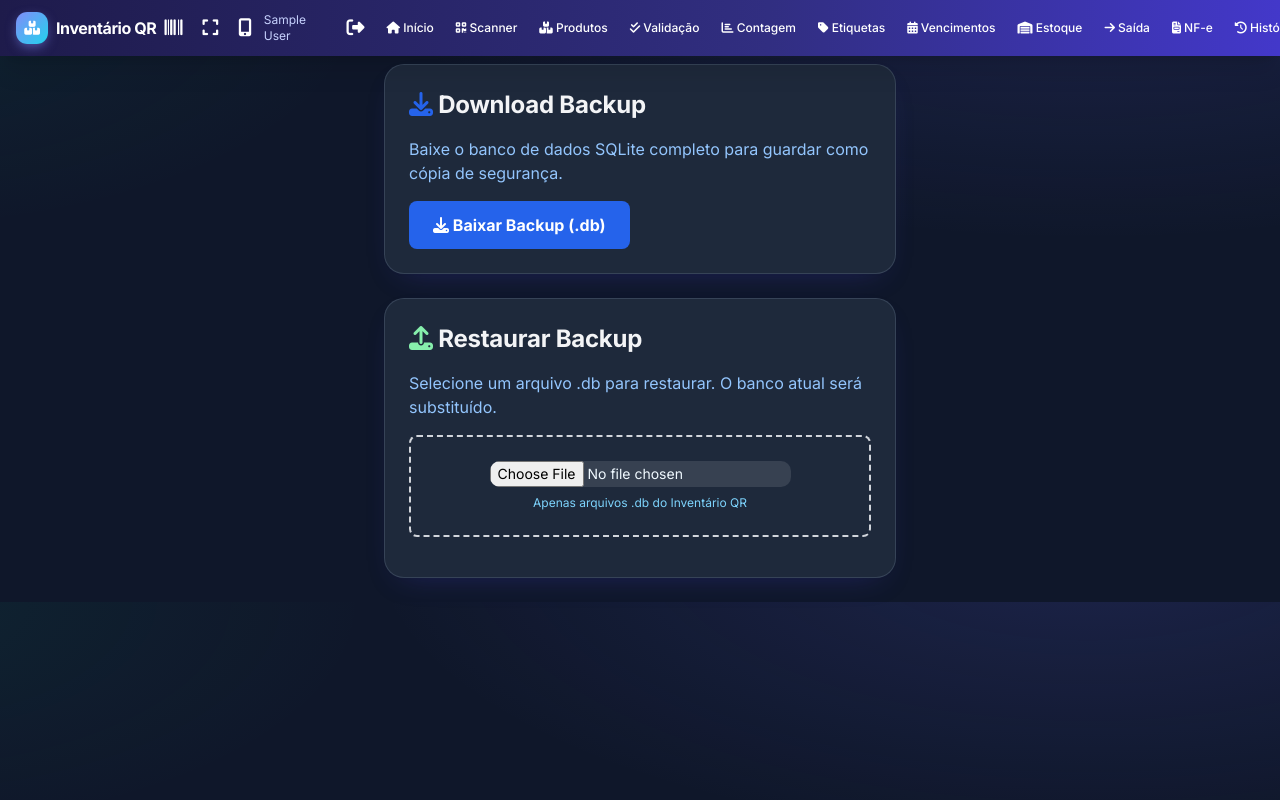
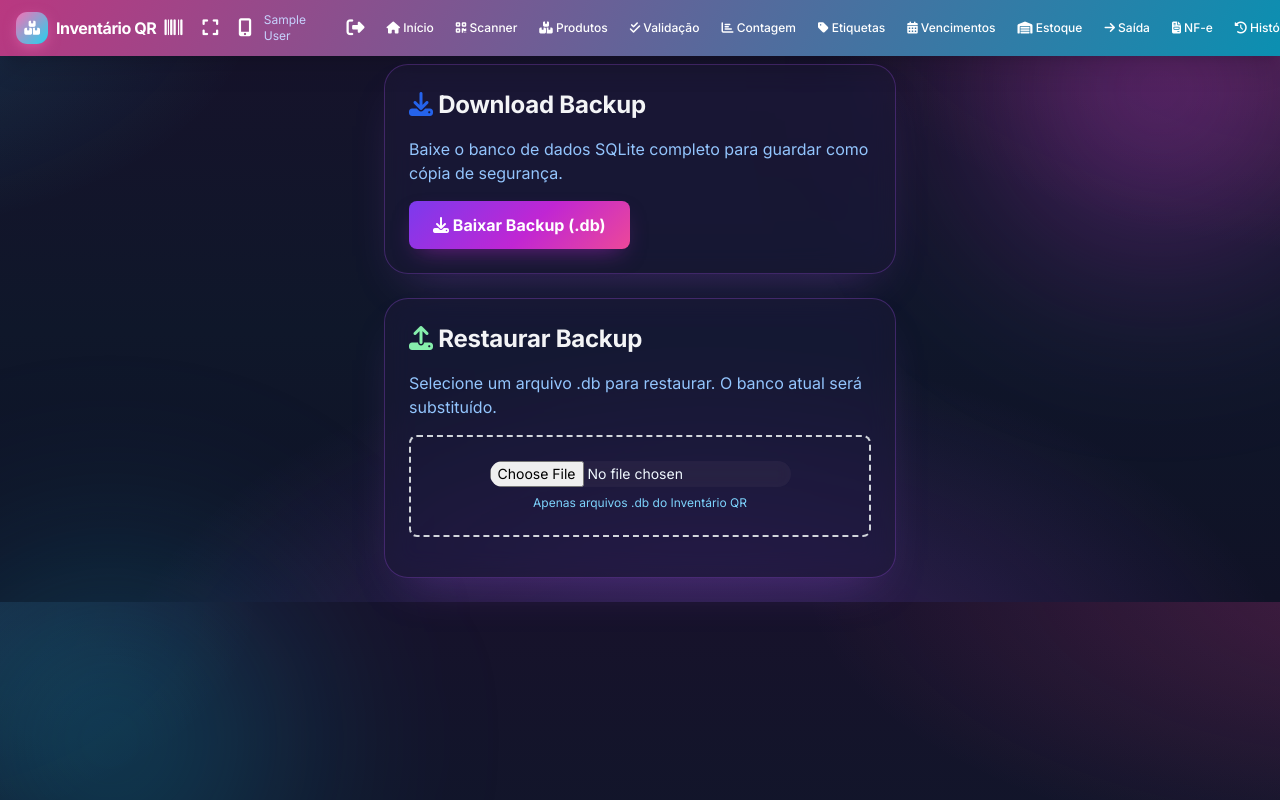
Before and after one commit to souzafabricio28-blip/inventario-qr, a Flask app: page /backup in a window 1280 px wide. Run offline with Flask 3, Linux system fonts and the light colour scheme; the visitor is signed in with stand-in values (Sample User, id 1); data that the repository does not hold is empty; some libraries are stand-ins or nearby versions.

Commit message:
visual: novo tema glass colorido (fundo vibrante, cards vidro com blur, navbar aurora, botões em gradiente roxo/rosa/ciano)

```diff
--- a/templates/base.html
+++ b/templates/base.html
@@ -7,7 +7,7 @@
     <meta name="apple-mobile-web-app-status-bar-style" content="black-translucent">
     <meta name="apple-mobile-web-app-title" content="Inv QR">
     <meta name="mobile-web-app-capable" content="yes">
-    <meta name="theme-color" content="#4338ca">
+    <meta name="theme-color" content="#7c3aed">
     <link rel="manifest" href="/static/manifest.json">
     <link rel="apple-touch-icon" href="/static/apple-touch-icon.png">
     <link rel="icon" type="image/png" sizes="192x192" href="/static/icon-192.png">
@@ -19,16 +19,39 @@
     <link rel="preconnect" href="https://fonts.gstatic.com" crossorigin>
     <link href="https://fonts.googleapis.com/css2?family=Inter:wght@400;500;600;700;800&display=swap" rel="stylesheet">
     <style>
-body { font-family: 'Inter', 'Segoe UI', system-ui, sans-serif; transition: background 0.3s, color 0.3s;
-            background:
-                radial-gradient(1200px 500px at 85% -10%, rgba(99,102,241,0.10), transparent 60%),
-                radial-gradient(900px 420px at -10% 0%, rgba(16,185,129,0.07), transparent 55%),
-                #f8fafc; background-attachment: fixed; }
+body {
+        font-family: 'Inter', 'Segoe UI', system-ui, sans-serif; transition: background 0.3s, color 0.3s;
+        background:
+            radial-gradient(1100px 520px at 110% -5%, rgba(236, 72, 153, 0.18), transparent 55%),
+            radial-gradient(900px 480px at -15% 0%, rgba(34, 211, 238, 0.16), transparent 50%),
+            radial-gradient(1000px 620px at 55% 120%, rgba(168, 85, 247, 0.20), transparent 60%),
+            linear-gradient(180deg, #fdf4ff 0%, #f5f3ff 45%, #f0f9ff 100%);
+        background-attachment: fixed;
+        position: relative;
+    }
+        /* Blobs de brilho decorativos (glass) */
+        body::before, body::after {
+            content: ""; position: fixed; z-index: 0; border-radius: 50%;
+            filter: blur(90px); pointer-events: none;
+        }
+        body::before {
+            width: 480px; height: 480px; top: -150px; right: -120px;
+            background: radial-gradient(circle, rgba(217, 70, 239, 0.38), transparent 70%);
+        }
+        body::after {
+            width: 520px; height: 520px; bottom: -200px; left: -150px;
+            background: radial-gradient(circle, rgba(34, 211, 238, 0.32), transparent 70%);
+        }
+        body.dark::before { background: radial-gradient(circle, rgba(217, 70, 239, 0.42), transparent 70%); }
+        body.dark::after { background: radial-gradient(circle, rgba(6, 182, 212, 0.34), transparent 70%); }
+        main { position: relative; z-index: 1; }
         body.dark { background:
-            radial-gradient(1200px 500px at 85% -10%, rgba(99,102,241,0.16), transparent 60%),
-            radial-gradient(900px 420px at -10% 0%, rgba(16,185,129,0.08), transparent 55%),
-            #0f172a; color: #f3f4f6; }
-        body.dark .bg-white { background: #1e293b; }
+            radial-gradient(1100px 520px at 110% -5%, rgba(236, 72, 153, 0.22), transparent 55%),
+            radial-gradient(900px 480px at -15% 0%, rgba(34, 211, 238, 0.18), transparent 50%),
+            radial-gradient(1000px 620px at 55% 120%, rgba(168, 85, 247, 0.28), transparent 60%),
+            linear-gradient(180deg, #17122b 0%, #0f172a 55%, #101226 100%);
+            color: #f3f4f6; }
+        body.dark .bg-white { background: rgba(30, 27, 52, 0.55); backdrop-filter: blur(14px); }
         body.dark .text-gray-600 { color: #93c5fd !important; } /* AZUL CLARO (era d1d5db quase-branco) */
         body.dark .text-gray-500 { color: #93c5fd !important; } /* AZUL CLARO (era d1d5db quase-branco) */
         body.dark .text-gray-400 { color: #7dd3fc !important; }
@@ -85,74 +108,151 @@ body.dark .sortable:hover { background-color: #475569; }
         .kiosk-btn { position: fixed; bottom: 20px; right: 20px; z-index: 999; opacity: 0.5; }
         .kiosk-btn:hover { opacity: 1; }
 
-        /* ── Skin SaaS moderna ─────────────────────────────── */
-        /* Cards principais: borda sutil + sombra suave */
+        /* ── Skin Glass Colorido ────────────────────────────── */
+        /* Cards principais: vidro translúcido + blur + sombra colorida */
         main .bg-white.rounded-xl.shadow-md,
         main .bg-white.rounded-lg.shadow,
-        main .bg-white.rounded-lg.shadow-md {
-            border: 1px solid rgba(226, 232, 240, 0.9);
-            border-radius: 1.25rem;
-            box-shadow: 0 1px 2px rgba(15, 23, 42, 0.04), 0 12px 32px -18px rgba(79, 70, 229, 0.35);
-            transition: box-shadow 0.2s ease, transform 0.2s ease;
+        main .bg-white.rounded-lg.shadow-md,
+        main .bg-white.p-6.rounded-xl,
+        main .bg-white.rounded-xl.p-6,
+        main .bg-white.rounded-xl {
+            background: rgba(255, 255, 255, 0.72);
+            -webkit-backdrop-filter: blur(14px) saturate(150%);
+            backdrop-filter: blur(14px) saturate(150%);
+            border: 1px solid rgba(255, 255, 255, 0.85);
+            border-radius: 1.5rem;
+            box-shadow: 0 1px 2px rgba(15, 23, 42, 0.04),
+                        0 22px 46px -24px rgba(236, 72, 153, 0.30),
+                        0 12px 34px -22px rgba(168, 85, 247, 0.26);
+            transition: box-shadow 0.25s ease, transform 0.25s ease, background 0.25s ease;
+        }
+        main .bg-white.rounded-xl.shadow-md:hover,
+        main .bg-white.rounded-lg.shadow:hover,
+        main .bg-white.rounded-lg.shadow-md:hover {
+            box-shadow: 0 1px 2px rgba(15, 23, 42, 0.04),
+                        0 30px 60px -24px rgba(217, 70, 239, 0.40),
+                        0 16px 44px -22px rgba(34, 211, 238, 0.30);
+            transform: translateY(-1px);
         }
         body.dark main .bg-white.rounded-xl.shadow-md,
         body.dark main .bg-white.rounded-lg.shadow,
-        body.dark main .bg-white.rounded-lg.shadow-md {
-            border-color: rgba(71, 85, 105, 0.6);
+        body.dark main .bg-white.rounded-lg.shadow-md,
+        body.dark main .bg-white.p-6.rounded-xl,
+        body.dark main .bg-white.rounded-xl.p-6,
+        body.dark main .bg-white.rounded-xl {
+            background: rgba(30, 27, 52, 0.55);
+            border-color: rgba(168, 85, 247, 0.28);
+            box-shadow: 0 22px 46px -24px rgba(168, 85, 247, 0.35);
         }
-        main .bg-white.p-6.rounded-xl,
-        main .bg-white.rounded-xl.p-6 { border: 1px solid rgba(226,232,240,0.9); border-radius: 1.25rem; }
 
-        /* Inputs e selects: cantos suaves + anel de foco */
+        /* Inputs e selects: vidro + cantos suaves + anel de foco colorido */
         main input, main select, main textarea {
-            border-radius: 0.625rem;
-            transition: border-color 0.15s ease, box-shadow 0.15s ease;
+            border-radius: 0.8rem;
+            background: rgba(255, 255, 255, 0.72);
+            border-color: rgba(168, 85, 247, 0.18);
+            -webkit-backdrop-filter: blur(8px);
+            backdrop-filter: blur(8px);
+            transition: border-color 0.15s ease, box-shadow 0.15s ease, background 0.15s ease;
+        }
+        body.dark main input, body.dark main select, body.dark main textarea {
+            background: rgba(51, 45, 80, 0.45);
+            border-color: rgba(168, 85, 247, 0.30);
         }
         main input:focus, main select:focus, main textarea:focus {
             outline: none;
-            border-color: #818cf8;
-            box-shadow: 0 0 0 3px rgba(99, 102, 241, 0.16);
+            border-color: #d946ef;
+            box-shadow: 0 0 0 3px rgba(217, 70, 239, 0.18), 0 0 0 6px rgba(34, 211, 238, 0.08);
         }
 
-        /* Botões: micro-interação moderna */
+        /* Botões: micro-interação moderna + gradientes vibrantes */
         main button, main .btn {
+            border-radius: 0.8rem;
             transition: transform 0.12s ease, filter 0.12s ease, box-shadow 0.12s ease;
         }
         main button:hover:not(:disabled), main .btn:hover { filter: brightness(1.06); }
         main button:active:not(:disabled), main .btn:active { transform: translateY(1px) scale(0.99); }
         main button:disabled, main .btn:disabled { opacity: 0.5; cursor: not-allowed; }
 
-        /* Pills/badges sutis */
-        main .rounded-full { box-shadow: inset 0 0 0 1px rgba(148, 163, 184, 0.18); }
+        /* Paleta vibrante: roxo/rosa para tons de indigo/blue/violet/purple */
+        main [class*="bg-indigo-600"], main .bg-indigo-600,
+        main [class*="bg-blue-600"], main .bg-blue-600,
+        main [class*="bg-violet-600"], main .bg-violet-600,
+        main [class*="bg-purple-600"], main .bg-purple-600 {
+            background: linear-gradient(135deg, #7c3aed 0%, #c026d3 55%, #ec4899 100%) !important;
+            box-shadow: 0 10px 24px -10px rgba(192, 38, 211, 0.55);
+        }
+        /* Verde/esmeralda → teal vivo */
+        main [class*="bg-green-600"], main .bg-green-600,
+        main [class*="bg-emerald-600"], main .bg-emerald-600,
+        main [class*="bg-teal-600"], main .bg-teal-600 {
+            background: linear-gradient(135deg, #059669 0%, #10b981 55%, #14b8a6 100%) !important;
+            box-shadow: 0 10px 24px -10px rgba(16, 185, 129, 0.55);
+        }
+        /* Vermelho/rosa → coral */
+        main [class*="bg-red-600"], main .bg-red-600,
+        main [class*="bg-rose-600"], main .bg-rose-600 {
+            background: linear-gradient(135deg, #e11d48 0%, #f43f5e 55%, #fb7185 100%) !important;
+            box-shadow: 0 10px 24px -10px rgba(244, 63, 94, 0.55);
+        }
+        /* Amarelo/âmbar → laranja */
+        main [class*="bg-yellow-600"], main .bg-yellow-600,
+        main [class*="bg-amber-600"], main .bg-amber-600,
+        main [class*="bg-orange-600"], main .bg-orange-600 {
+            background: linear-gradient(135deg, #d97706 0%, #f59e0b 55%, #fbbf24 100%) !important;
+            box-shadow: 0 10px 24px -10px rgba(245, 158, 11, 0.55);
+        }
+        /* Ciano/azul claro → azul vivo */
+        main [class*="bg-cyan-600"], main .bg-cyan-600,
+        main [class*="bg-sky-600"], main .bg-sky-600 {
+            background: linear-gradient(135deg, #0891b2 0%, #06b6d4 55%, #22d3ee 100%) !important;
+            box-shadow: 0 10px 24px -10px rgba(6, 182, 212, 0.55);
+        }
+        /* Slate → cinza arroxeado */
+        main [class*="bg-slate-600"], main .bg-slate-600,
+        main [class*="bg-slate-700"], main .bg-slate-700,
+        main [class*="bg-gray-600"], main .bg-gray-600 {
+            background: linear-gradient(135deg, #475569 0%, #64748b 60%, #7c6bb8 100%) !important;
+        }
 
-        /* Tabelas: linha com hover sutil */
+        /* Pills/badges sutis com borda rosa */
+        main .rounded-full { box-shadow: inset 0 0 0 1px rgba(217, 70, 239, 0.20); }
+
+        /* Tabelas: linha com hover colorido sutil */
         main table tbody tr { transition: background-color 0.12s ease; }
-        main table tbody tr:hover { background-color: rgba(99, 102, 241, 0.045); }
-        body.dark main table tbody tr:hover { background-color: rgba(99, 102, 241, 0.12); }
+        main table tbody tr:hover { background-color: rgba(217, 70, 239, 0.06); }
+        body.dark main table tbody tr:hover { background-color: rgba(217, 70, 239, 0.14); }
 
         /* Navbar glass com gradiente */
         body.dark .bg-amber-50 { background: #fef3c7 !important; }
         .nav-glass {
-            background: linear-gradient(92deg, #1e1b4b 0%, #312e81 60%, #4338ca 100%);
-            box-shadow: 0 1px 0 rgba(255,255,255,0.08) inset, 0 10px 30px -12px rgba(30,27,75,0.55);
-            backdrop-filter: blur(10px);
+            background: linear-gradient(120deg, #7c3aed 0%, #db2777 45%, #0891b2 100%);
+            background-size: 220% 220%;
+            animation: aurora 14s ease infinite;
+            box-shadow: 0 1px 0 rgba(255,255,255,0.15) inset, 0 12px 32px -12px rgba(168,85,247,0.55);
+            -webkit-backdrop-filter: blur(16px) saturate(160%);
+            backdrop-filter: blur(16px) saturate(160%);
+        }
+        @keyframes aurora {
+            0% { background-position: 0% 50%; }
+            50% { background-position: 100% 50%; }
+            100% { background-position: 0% 50%; }
         }
         .nav-glass a { transition: color 0.15s ease; }
         .nav-link { border-radius: 0.5rem; transition: background 0.15s ease, transform 0.12s ease; }
-        .nav-link:hover { background: rgba(255,255,255,0.12); }
+        .nav-link:hover { background: rgba(255,255,255,0.14); }
 
         .logo-mark {
             width: 2rem; height: 2rem; border-radius: 0.7rem;
-            background: linear-gradient(135deg,#818cf8,#22d3ee);
+            background: linear-gradient(135deg, #f472b6, #22d3ee);
             display: inline-flex; align-items: center; justify-content: center;
-            color:#fff; box-shadow: 0 4px 12px -2px rgba(129,140,248,0.6);
+            color:#fff; box-shadow: 0 4px 14px -2px rgba(244, 114, 182, 0.6);
         }
 
         /* Toast moderno */
-        #toast-container .bg-blue-600 { background: linear-gradient(135deg,#4f46e5,#7c3aed) !important; border-radius: 0.75rem; box-shadow: 0 10px 24px -8px rgba(79,70,229,0.55); }
-        #toast-container .bg-green-600 { background: linear-gradient(135deg,#059669,#10b981) !important; border-radius: 0.75rem; box-shadow: 0 10px 24px -8px rgba(5,150,105,0.5); }
-        #toast-container .bg-red-600 { background: linear-gradient(135deg,#dc2626,#f43f5e) !important; border-radius: 0.75rem; box-shadow: 0 10px 24px -8px rgba(220,38,38,0.5); }
-        #toast-container .bg-yellow-600 { background: linear-gradient(135deg,#d97706,#f59e0b) !important; border-radius: 0.75rem; box-shadow: 0 10px 24px -8px rgba(217,119,6,0.5); }
+        #toast-container .bg-blue-600 { background: linear-gradient(135deg, #7c3aed, #ec4899) !important; border-radius: 0.9rem; box-shadow: 0 12px 28px -10px rgba(168,85,247,0.6), inset 0 1px 0 rgba(255,255,255,0.2); }
+        #toast-container .bg-green-600 { background: linear-gradient(135deg,#059669,#10b981) !important; border-radius: 0.9rem; box-shadow: 0 12px 28px -10px rgba(5,150,105,0.55), inset 0 1px 0 rgba(255,255,255,0.2); }
+        #toast-container .bg-red-600 { background: linear-gradient(135deg,#e11d48,#fb7185) !important; border-radius: 0.9rem; box-shadow: 0 12px 28px -10px rgba(220,38,38,0.55), inset 0 1px 0 rgba(255,255,255,0.2); }
+        #toast-container .bg-yellow-600 { background: linear-gradient(135deg,#d97706,#f59e0b) !important; border-radius: 0.9rem; box-shadow: 0 12px 28px -10px rgba(217,119,6,0.55), inset 0 1px 0 rgba(255,255,255,0.2); }
 
         /* Cabeçalhos de página */
         main h2 { letter-spacing: -0.01em; }
```
